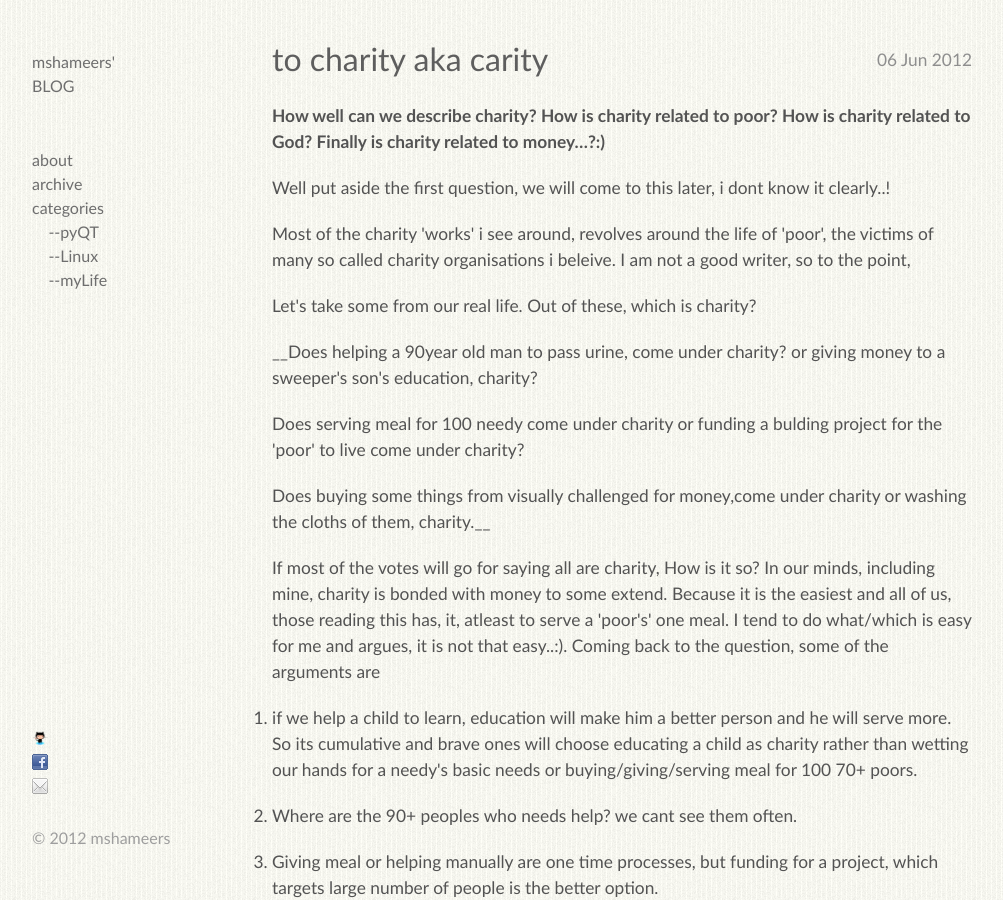
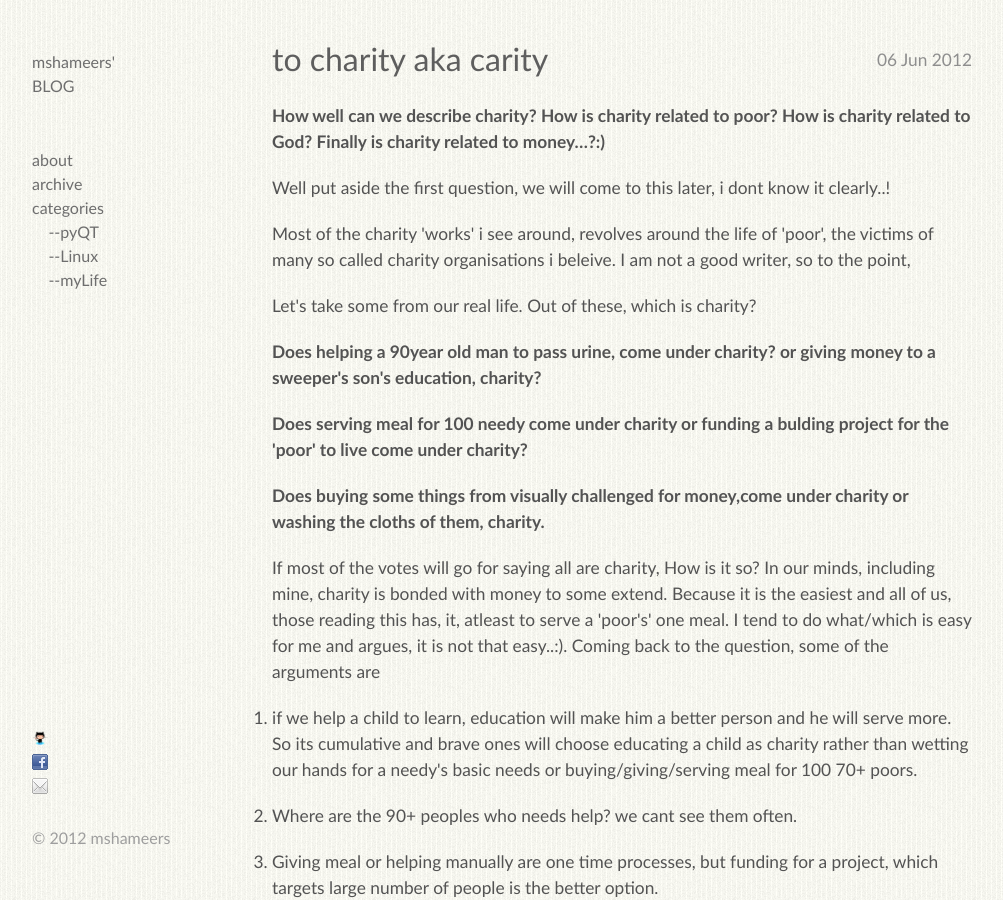
Before and after one commit to mshameers/mshameers.github.com, a Jekyll site: the page built from _posts/2012-06-06-to-charity.markdown, in a window 1280 px wide and 900 px high. Shown: the whole window, without its empty margins (18-1021 px from the left). Built offline with Jekyll 4.4.1, drawn with Linux system fonts in a browser that asks for light colours; nearby versions of some CDN libraries; a script that is not in the unit is left out; comment, search, counter and statistics services are not loaded.

```diff
--- a/_posts/2012-06-06-to-charity.markdown
+++ b/_posts/2012-06-06-to-charity.markdown
@@ -14,11 +14,11 @@ Most of the charity \'works\' i see around, revolves around the life of \'poor\'
 
 Let\'s take some from our real life. Out of these, which is charity?
 
-__Does helping a 90year old man to pass urine, come under charity? or giving money to a sweeper\'s son\'s education, charity?
+__Does helping a 90year old man to pass urine, come under charity? or giving money to a sweeper\'s son\'s education, charity?__
 
-Does serving meal for 100 needy come under charity or funding a bulding project for the \'poor\' to live come under charity?
+__Does serving meal for 100 needy come under charity or funding a bulding project for the \'poor\' to live come under charity?__
 
-Does buying some things from visually challenged for money,come under charity or washing the cloths of them, charity.__
+__Does buying some things from visually challenged for money,come under charity or washing the cloths of them, charity.__
 
 If most of the votes will go for saying all are charity, How is it so?  In our minds, including mine, charity is bonded with money to some extend. Because it is the easiest and all of us, those reading this has, it, atleast to serve a \'poor\'s\' one meal. I tend to do what/which is easy for me and argues, it is not that easy..:). Coming back to the question, some of the arguments are
 
```
